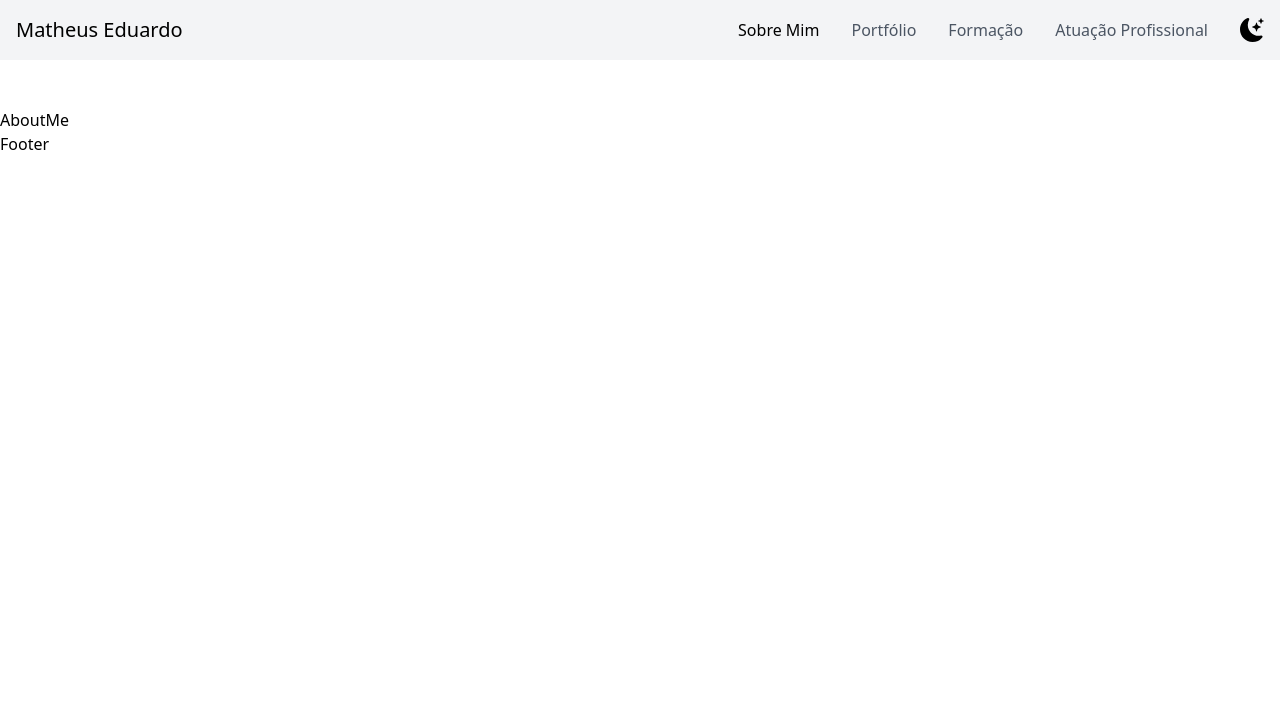
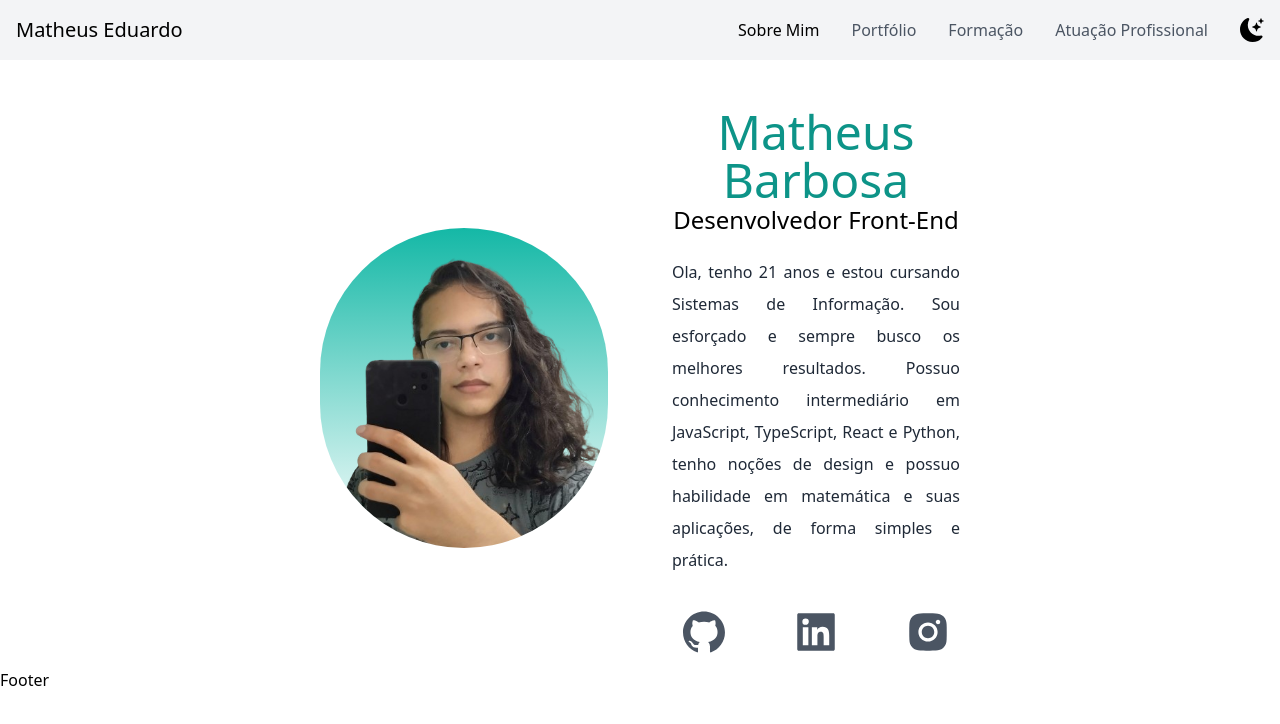
Before and after one commit to BarbosaNath/BarbosaNath.github.io, a React (Vite) app: page / in a window 1280 px wide. Shown: the top 724 px of the page. Built offline with nearby package versions, Linux system fonts and the light colour scheme.

Commit message:
feat: AboutMe section done

```diff
--- a/src/components/AboutMe/index.tsx
+++ b/src/components/AboutMe/index.tsx
@@ -1,5 +1,37 @@
+import { AiFillGithub, AiFillLinkedin, AiFillInstagram } from "react-icons/ai";
+import MatheusIMG from "/matheus.png";
+
 const AboutMe = () => {
-  return <div>AboutMe</div>;
+  return (
+    <section
+      id="about-me"
+      className="flex items-center justify-center px-16 gap-16 flex-col md:flex-row xl:px-80"
+    >
+      <div className="relative bg-gradient-to-b from-teal-500 rounded-full overflow-hidden w-80 h-80">
+        <img src={MatheusIMG} className="m-auto" />
+      </div>
+
+      <div className="text-center md:w-1/2">
+        <h2 className="text-5xl py2 text-teal-600 font-medium ">
+          Matheus Barbosa
+        </h2>
+        <h3 className="text-2xl py2">Desenvolvedor Front-End</h3>
+        <p className=" text-md py-5 leading-8 text-justify text-gray-800">
+          Ola, tenho 21 anos e estou cursando Sistemas de Informação. Sou
+          esforçado e sempre busco os melhores resultados. Possuo conhecimento
+          intermediário em JavaScript, TypeScript, React e Python, tenho noções
+          de design e possuo habilidade em matemática e suas aplicações, de
+          forma simples e prática.
+        </p>
+
+        <div className="text-5xl flex justify-center gap-16 py-3 text-gray-600">
+          <AiFillGithub />
+          <AiFillLinkedin />
+          <AiFillInstagram />
+        </div>
+      </div>
+    </section>
+  );
 };
 
 export default AboutMe;
```
Also changed, not shown: public/matheus.png (added).
